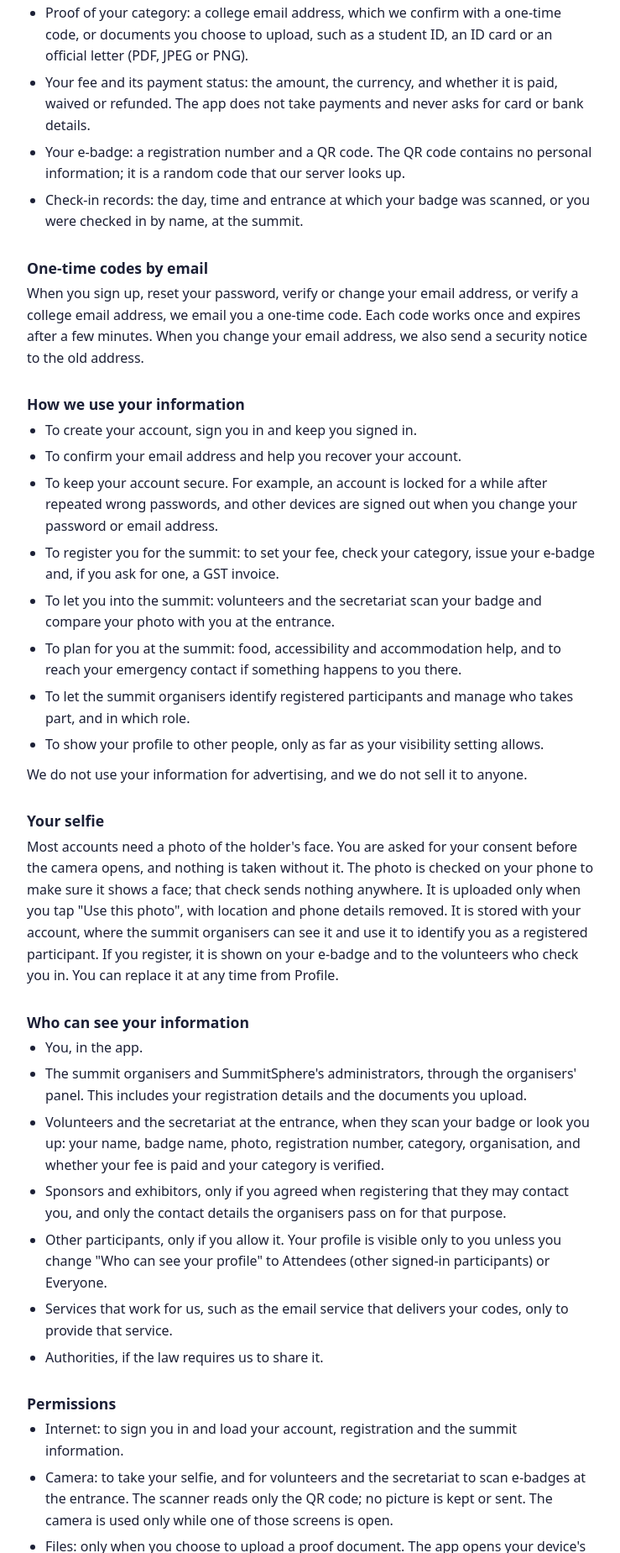
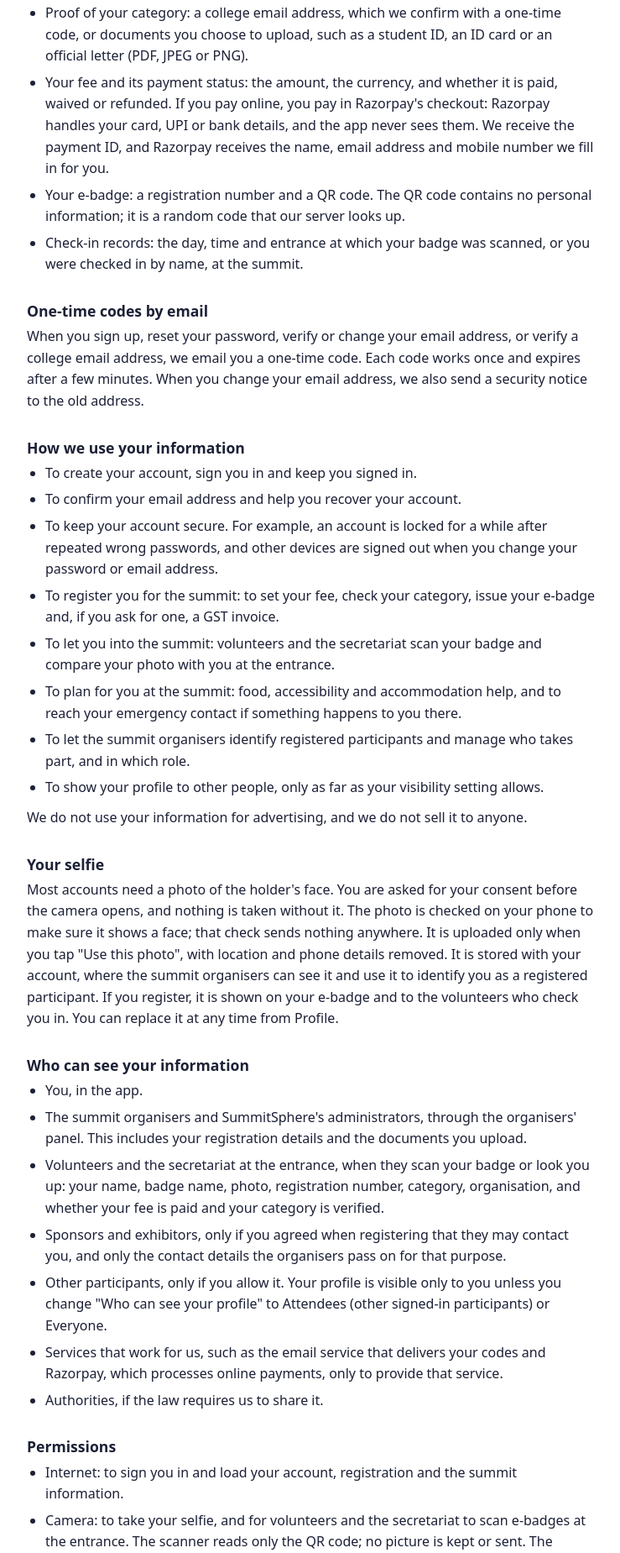
Before and after one commit to pragyananda/wsdm, a plain HTML site: page privacy-policy/index.html in a window 1280 px wide. Shown: the part 1319-3168 px from the top of the page at 84% size, without its empty margins (268-1007 px from the left). Drawn offline with Linux system fonts and the light colour scheme.

Commit message:
Payment updates

```diff
--- a/privacy-policy/index.html
+++ b/privacy-policy/index.html
@@ -48,7 +48,7 @@
     <li>Your registration details: your category (such as student or faculty), title, the name to print on your badge, your organisation or college, designation or course, department and year of study if you are a student, city, state, and an enrolment or employee number if you choose to give one.</li>
     <li>Optional details you choose to add: food preference, accessibility needs, whether you need help finding accommodation, an emergency contact's name and mobile number, billing name, address and GSTIN if you need a GST invoice, and your choices about appearing in summit photos and about being contacted by sponsors and exhibitors.</li>
     <li>Proof of your category: a college email address, which we confirm with a one-time code, or documents you choose to upload, such as a student ID, an ID card or an official letter (PDF, JPEG or PNG).</li>
-    <li>Your fee and its payment status: the amount, the currency, and whether it is paid, waived or refunded. The app does not take payments and never asks for card or bank details.</li>
+    <li>Your fee and its payment status: the amount, the currency, and whether it is paid, waived or refunded. If you pay online, you pay in Razorpay's checkout: Razorpay handles your card, UPI or bank details, and the app never sees them. We receive the payment ID, and Razorpay receives the name, email address and mobile number we fill in for you.</li>
     <li>Your e-badge: a registration number and a QR code. The QR code contains no personal information; it is a random code that our server looks up.</li>
     <li>Check-in records: the day, time and entrance at which your badge was scanned, or you were checked in by name, at the summit.</li>
   </ul>
@@ -75,7 +75,7 @@
     <li>Volunteers and the secretariat at the entrance, when they scan your badge or look you up: your name, badge name, photo, registration number, category, organisation, and whether your fee is paid and your category is verified.</li>
     <li>Sponsors and exhibitors, only if you agreed when registering that they may contact you, and only the contact details the organisers pass on for that purpose.</li>
     <li>Other participants, only if you allow it. Your profile is visible only to you unless you change "Who can see your profile" to Attendees (other signed-in participants) or Everyone.</li>
-    <li>Services that work for us, such as the email service that delivers your codes, only to provide that service.</li>
+    <li>Services that work for us, such as the email service that delivers your codes and Razorpay, which processes online payments, only to provide that service.</li>
     <li>Authorities, if the law requires us to share it.</li>
   </ul>
   <h2>Permissions</h2>
```
